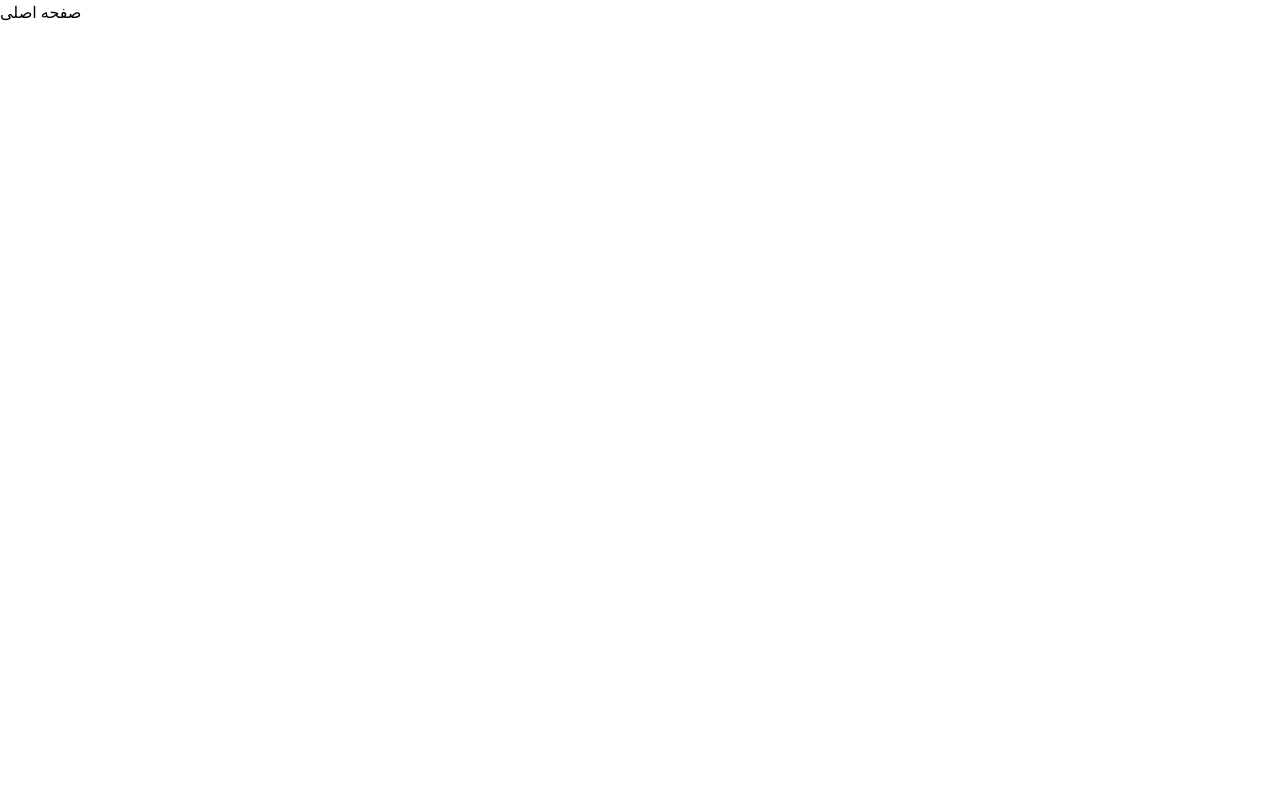
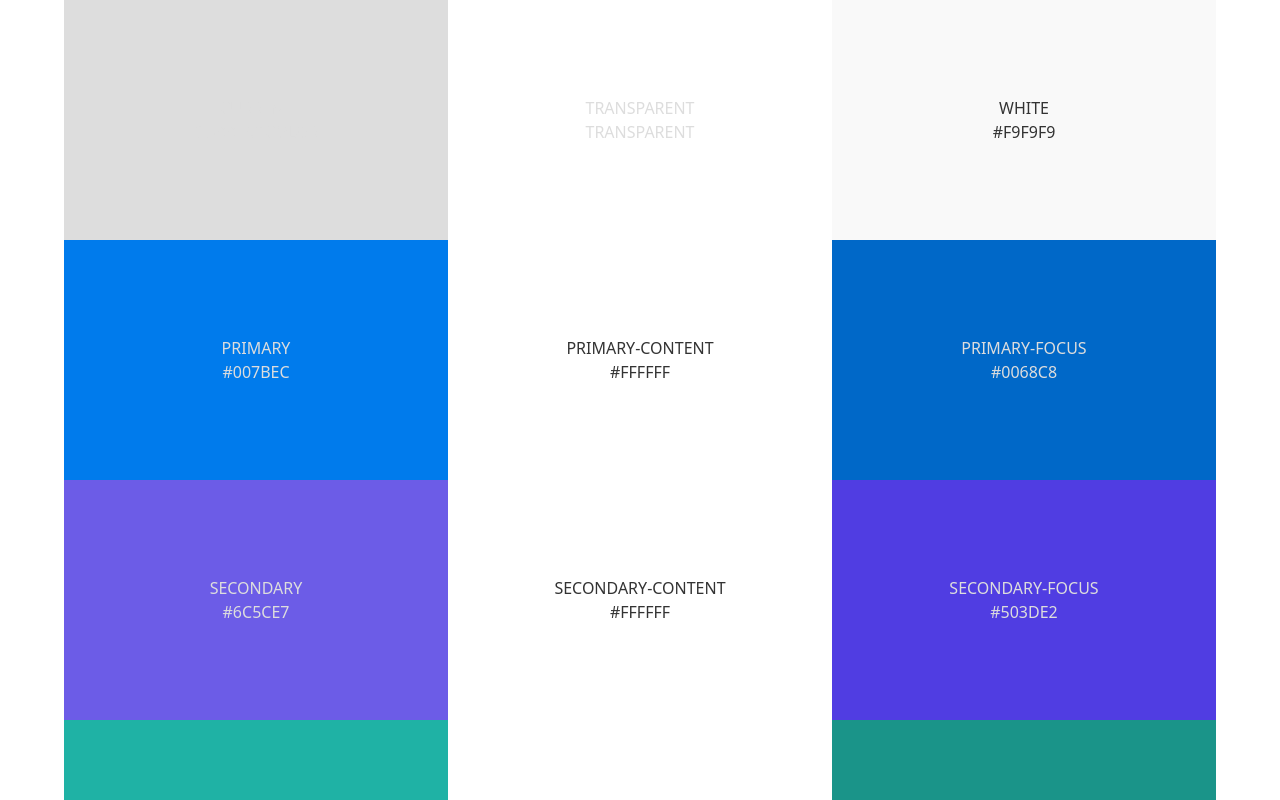
Before and after one commit to hrkhavarie/lms, a Next.js app: page / in a window 1280 px wide. Shown: the top 800 px of the page. Built offline with nearby package versions, Linux system fonts and the light colour scheme.

Commit message:
tailwind config

```diff
--- /dev/null
+++ b/src/app/_components/colors/colors.tsx
@@ -0,0 +1,33 @@
+'use client'
+import { colord } from "colord"
+import { tailwindColors } from "../../../../tailwind.config"
+
+const getTextColor = (backgroundColor:string): string =>
+colord(backgroundColor).isDark() ? '#ddd' : '#333'
+
+export const Colors: React.FC = () => (
+
+
+    <div className="flex flex-wrap justify-center">
+        {
+
+            Object.entries(tailwindColors).map(([ name , color])=>(
+                <ColorBox key={name} name={name} color={color} />
+                ))
+            }
+    </div>
+
+)
+
+
+const ColorBox:React.FC<{name:string , color:string}> =({
+    name ,
+    color ,
+})=>(
+    <div className="w-96 h-60 flex flex-col items-center justify-center text-center uppercase"
+    style={{backgroundColor:color , color: getTextColor(color) }}>
+        <span>{name}</span>
+        <span>{color}</span>
+
+    </div>
+    )
--- a/src/app/page.tsx
+++ b/src/app/page.tsx
@@ -1,7 +1,8 @@
 import Image from "next/image";
+import { Colors } from "./_components/colors/colors";
 
 export default function Home() {
   return (
-   <div>صفحه اصلی </div>
+   <Colors/>
   );
 }
--- a/tailwind.config.ts
+++ b/tailwind.config.ts
@@ -1,14 +1,63 @@
+import { colord, extend } from "colord";
 import type { Config } from "tailwindcss";
+import mixPlugin from "colord/plugins/mix";
 
-// const tailwindColor:{[key:string] : string} = {
+extend([mixPlugin]);
 
-// }
+const generateDarkenColorFrom = (input : string , percentage = 0.07) : string =>
+  colord(input).darken(percentage).toHex();
+
+const generateForegroundColorFrom = (input:string , percentage = 0.8):string =>
+  colord(input).mix(colord(input).isDark()? 'white' : 'black' , percentage).toHex();
+
+
+export const tailwindColors:{[key:string] : string} = {
+
+  current: "currentColor",
+  transparent: "transparent",
+  white: "#F9F9F9",
+  primary: "#007BEC",
+  "primary-content": "#FFFFFF",
+  "primary-focus": generateDarkenColorFrom("#007BEC"),
+  secondary: "#6c5ce7",
+  "secondary-content": "#FFFFFF",
+  "secondary-focus": generateDarkenColorFrom("#6c5ce7"),
+  accent: "#1FB2A5",
+  "accent-content": "#FFFFFF",
+  "accent-focus": generateDarkenColorFrom("#1FB2A5"),
+  neutral: "#2a323c",
+  "neutral-content": generateForegroundColorFrom("#FFFFFF"),
+  "neutral-focus": generateDarkenColorFrom("#2a323c", 0.03),
+  "base-25": "#353d47",
+  "base-50": "#2a323c",
+  "base-75": "#20272e",
+  "base-100": "#1d232a",
+  "base-200": "#191e24",
+  "base-300": "#15191e",
+  "base-content": "#A6ADBB",
+  info: "#3abff8",
+  "info-content": generateForegroundColorFrom("#3abff8"),
+  success: "#36d399",
+  "success-content": generateForegroundColorFrom("#36d399"),
+  warning: "#fbbd23",
+  "warning-content": generateForegroundColorFrom("#fbbd23"),
+  error: "#f87272",
+  "error-content": generateForegroundColorFrom("#f87272"),
+  "gradient-first": "#34eaa0",
+  "gradient-second": "#0fa2e9",
+
+}
+
+
+
+
 
 const config: Config = {
   content: [
-    "./src/app/**/*.{tsx}",
+    "./src/app/**/*.{tsx,jsx}",
   ],
   theme: {
+    colors:tailwindColors,
     extend: {
 
     },
```
Also changed, not shown: package.json (+6 -5 lines), 1 other file (tests, documents, lock files or other folders).
